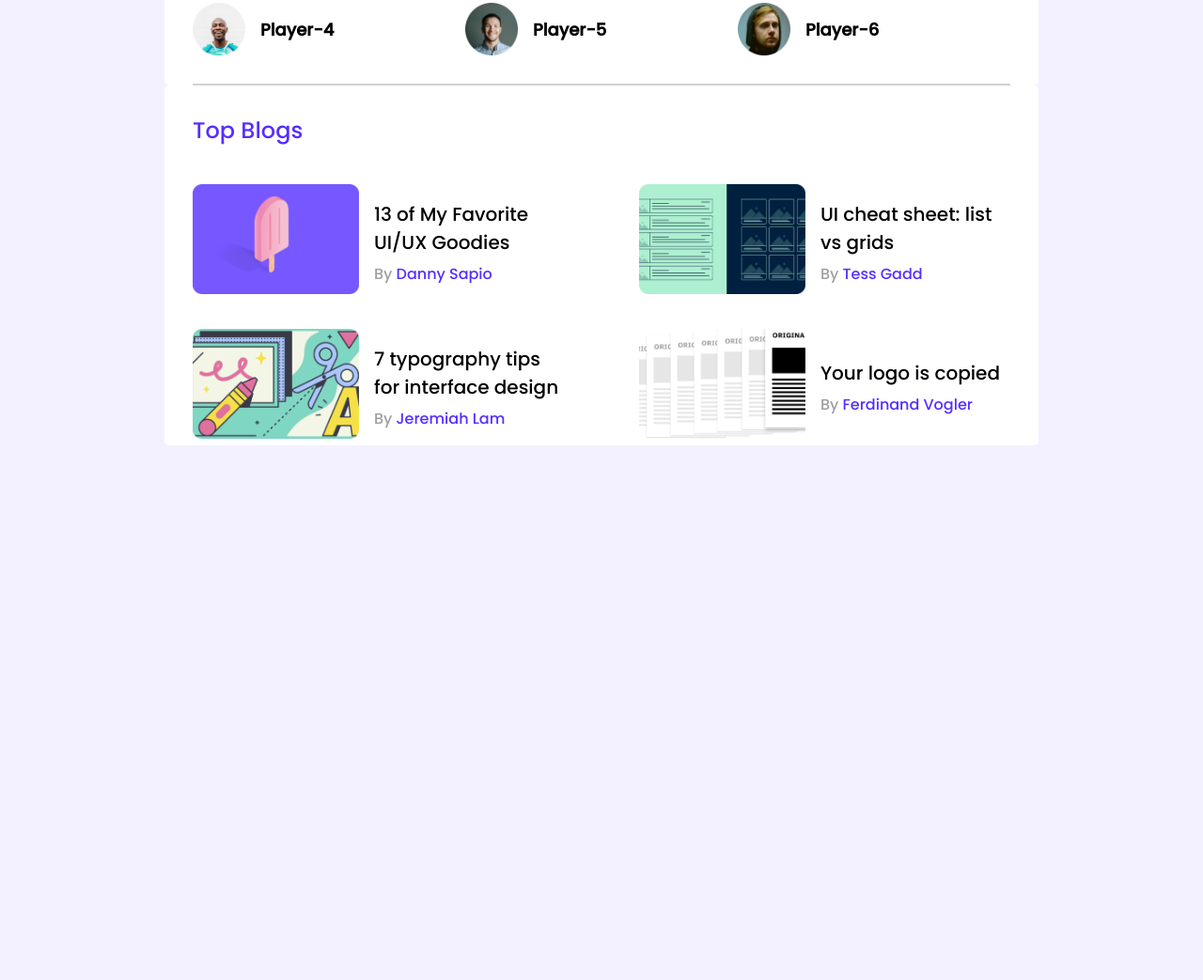
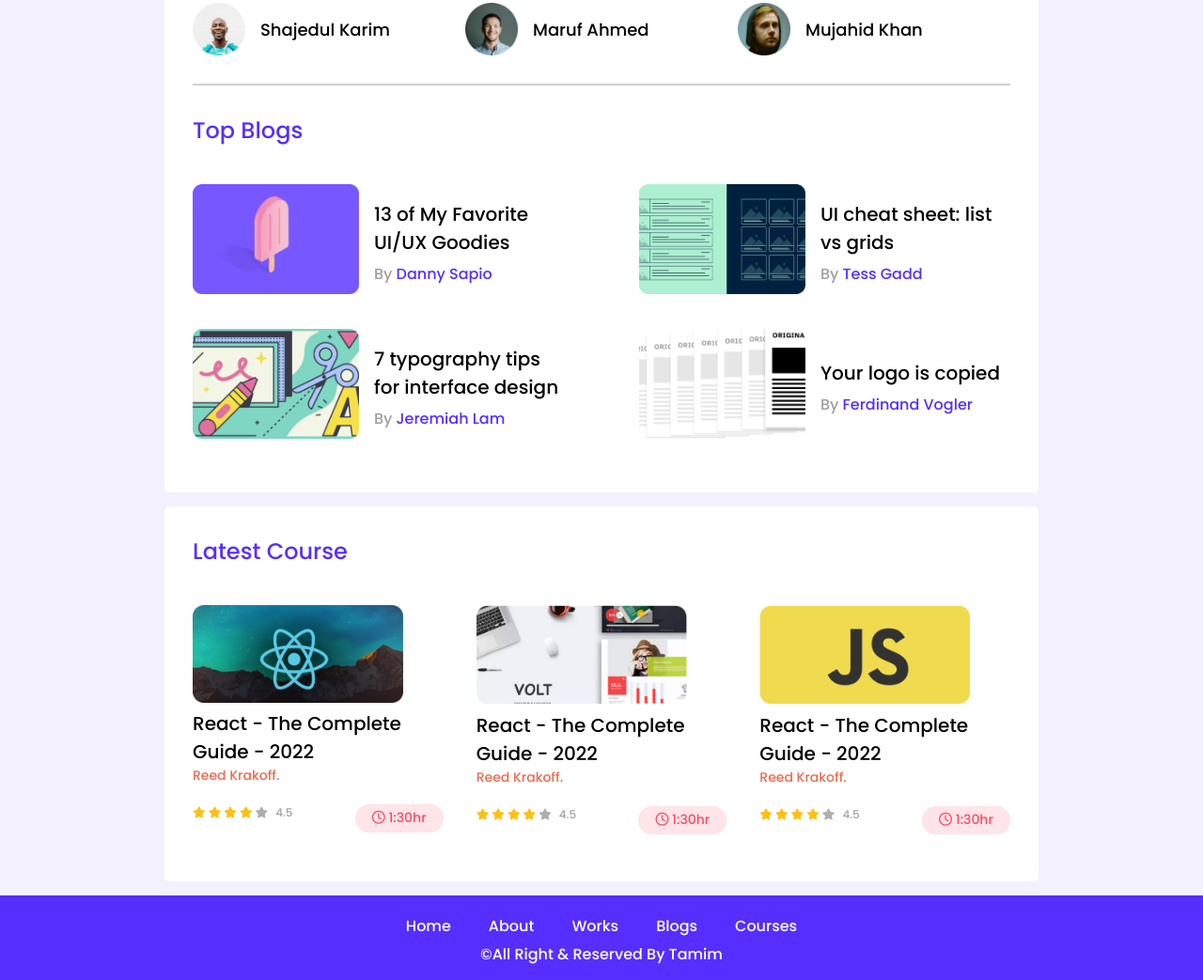
Before and after one commit to thetamimahmed/leaderboard-landing-page, a plain HTML site: page index.html in a window 1280 px wide. Shown: the part 325-1368 px from the top of the page at 94% size. Before the commit the page ends 800 px from the top, so only its background shows below. Drawn offline with Linux system fonts and the light colour scheme.

Commit message:
latest course & footer added and some fix

```diff
--- a/index.html
+++ b/index.html
@@ -5,6 +5,8 @@
     <meta http-equiv="X-UA-Compatible" content="IE=edge">
     <meta name="viewport" content="width=device-width, initial-scale=1.0">
     <title>Leaderboard - landing page</title>
+    <!-- font awesome -->
+    <script src="https://kit.fontawesome.com/1f2678ef57.js" crossorigin="anonymous"></script>
     <!-- css style link -->
     <link rel="stylesheet" href="styles/style.css">
 </head>
@@ -41,35 +43,34 @@
             <div class="top-players">
                 <div class="player">
                     <img src="images/players/player-1.png" alt="" class="player-img">
-                    <h3 class="player-name">Player-1</h3>
+                    <h3 class="player-name">John Smith</h3>
                 </div>
                 <div class="player">
                     <img src="images/players/player-2.png" alt="" class="player-img">
-                    <h3 class="player-name">Player-2</h3>
+                    <h3 class="player-name">Pro Rasel</h3>
                 </div>
                 <div class="player">
                     <img src="images/players/player-3.png" alt="" class="player-img">
-                    <h3 class="player-name">Player-3</h3>
+                    <h3 class="player-name">Abu Sufian</h3>
                 </div>
                 <div class="player">
                     <img src="images/players/player-4.png" alt="" class="player-img">
-                    <h3 class="player-name">Player-4</h3>
+                    <h3 class="player-name">Shajedul Karim</h3>
                 </div>
                 <div class="player">
                     <img src="images/players/player-5.png" alt="" class="player-img">
-                    <h3 class="player-name">Player-5</h3>
+                    <h3 class="player-name">Maruf Ahmed</h3>
                 </div>
                 <div class="player">
                     <img src="images/players/player-6.png" alt="" class="player-img">
-                    <h3 class="player-name">Player-6</h3>
+                    <h3 class="player-name">Mujahid Khan</h3>
                 </div>
             </div>
             <hr>
-        </section>
+
         <!-- top player section end -->
 
         <!-- top blogs section start -->
-        <section class="container">
             <h2 class="section-title">Top Blogs</h2>
             <div class="blogs">
                 <div class="blog">
@@ -119,8 +120,100 @@
             </div>
         </section>
         <!-- top blogs section end -->
+
+        <!-- Latest course section start -->
+        <section class="container">
+            <h2 class="section-title">Latest Course</h2>
+            <div class="courses">
+                <div class="course">
+                    <div class="cover-img">
+                        <img src="images/courses/course-1.png" alt="" class="course-img">
+                    </div>
+                    <div class="course-detail">
+                        <h3 class="course-title">React - The Complete Guide - 2022</h3>
+                        <div class="course-author">
+                            <p>Reed Krakoff.</p>
+                        </div>
+                    </div>
+                    <div class="course-info">
+                        <span class="ratings">
+                            <i class="fa-solid fa-star filled"></i>
+                            <i class="fa-solid fa-star filled"></i>
+                            <i class="fa-solid fa-star filled"></i>
+                            <i class="fa-solid fa-star filled"></i>
+                            <i class="fa-solid fa-star empty"></i>
+                            <span class="point"> 4.5</span>
+                        </span>
+                        <div class="hour">
+                            <p><i class="fa-regular fa-clock"></i> 1:30hr</p>
+                        </div>
+                    </div>
+                </div>
+                <div class="course">
+                    <div class="cover-img">
+                        <img src="images/courses/course-2.png" alt="" class="course-img">
+                    </div>
+                    <div class="course-detail">
+                        <h3 class="course-title">React - The Complete Guide - 2022</h3>
+                        <div class="course-author">
+                            <p>Reed Krakoff.</p>
+                        </div>
+                    </div>
+                    <div class="course-info">
+                        <span class="ratings">
+                            <i class="fa-solid fa-star filled"></i>
+                            <i class="fa-solid fa-star filled"></i>
+                            <i class="fa-solid fa-star filled"></i>
+                            <i class="fa-solid fa-star filled"></i>
+                            <i class="fa-solid fa-star empty"></i>
+                            <span class="point"> 4.5</span>
+                        </span>
+                        <div class="hour">
+                            <p><i class="fa-regular fa-clock"></i> 1:30hr</p>
+                        </div>
+                    </div>
+                </div>
+                <div class="course">
+                    <div class="cover-img">
+                        <img src="images/courses/course-3.png" alt="" class="course-img">
+                    </div>
+                    <div class="course-detail">
+                        <h3 class="course-title">React - The Complete Guide - 2022</h3>
+                        <div class="course-author">
+                            <p>Reed Krakoff.</p>
+                        </div>
+                    </div>
+                    <div class="course-info">
+                        <span class="ratings">
+                            <i class="fa-solid fa-star filled"></i>
+                            <i class="fa-solid fa-star filled"></i>
+                            <i class="fa-solid fa-star filled"></i>
+                            <i class="fa-solid fa-star filled"></i>
+                            <i class="fa-solid fa-star empty"></i>
+                            <span class="point"> 4.5</span>
+                        </span>
+                        <div class="hour">
+                            <p><i class="fa-regular fa-clock"></i> 1:30hr</p>
+                        </div>
+                    </div>
+                </div>
+            </div>
+        </section>
+        <!-- Latest course section end -->
     </main>
     <!-- main section end -->
+    <!-- footer section start -->
+    <footer>
+            <ul class="footer-nav">
+                <li><a href="">Home</a></li>
+                <li><a href="">About</a></li>
+                <li><a href="">Works</a></li>
+                <li><a href="">Blogs</a></li>
+                <li><a href="">Courses</a></li>
+            </ul>
+        <p class="copyright">&copy;All Right & Reserved By Tamim</p>
+    </footer>
+    <!-- footer section end -->
 
 </body>
 </html>
--- a/styles/style.css
+++ b/styles/style.css
@@ -43,19 +43,32 @@ nav, nav ul{
 }
 nav ul li{
     list-style: none;
-    padding-right: 25px;
+
 }
+
 nav ul li a{
     text-decoration: none;
     color: white;
+    padding: 5px 25px;
+    border-radius: 10px;
+
+}
+nav ul li a:hover{
+    background-color: white;
+    color: #562EFF;
+    transition: all 0.1s ease-in;
+}
+.profile{
+    margin-left: 16px;
 }
 /* top player section styles */
 .container{
     width: 870px;
     background-color: white;
     padding: 30px;
-    padding-bottom: 0px;
+    padding-bottom: 50px;
     border-radius: 5px;
+    margin-bottom: 15px;
 }
 .section-title{
     color: #562EFF;
@@ -79,10 +92,12 @@ nav ul li a{
 }
 .player-name{
     font-size: 18px;
+    font-weight: normal;
     margin-left: 16px;
 }
 hr{
     border: 1px solid #D1D1D1;
+    margin-bottom: 30px;
 }
 /* top blogs section start */
 .blogs{
@@ -114,3 +129,73 @@ hr{
     text-decoration: none;
     color: #562EFF;
 }
+/* latest blog section styles */
+.courses{
+    display: grid;
+    grid-template-columns: repeat(3,1fr);
+    grid-column-gap: 35px;
+}
+.course-img{
+    width: 224px;
+}
+.course-title{
+    font-size: 20px;
+    font-weight: normal;
+}
+.course-author{
+    font-size: 14px;
+    color: #ED6B4F;
+}
+.course-info{
+    display: flex;
+    justify-content: space-between;
+    margin-top: 20px;
+}
+.course-info .ratings{
+    font-size: 12px;
+}
+.course-info .filled{
+    color:#FFC014 ;
+}
+.course-info .empty{
+    color:#AEAEAE ;
+}
+.course-info .point{
+    color: #A2A2A2;
+    margin-left: 5px;
+}
+.course-info .hour{
+    width: 94px;
+    height: 30px;
+    background-color: #FFE4E8;
+    border-radius: 14.6913px;
+    text-align: center;
+    color: #FF4A60;
+}
+.course-info .hour p{
+    margin-top: 4px;
+    font-size: 14px;
+}
+
+/* footer section styles */
+footer{
+    background-color: #562EFF;
+    text-align: center;
+    height: 90px;
+}
+.footer-nav{
+    display: flex;
+    justify-content: center;
+}
+footer ul li{
+    list-style: none;
+}
+footer ul li a{
+    text-decoration: none;
+    color: white;
+    margin:20px 20px 5px;
+    display: inline-block;
+}
+.copyright{
+    color: white;
+}
```
